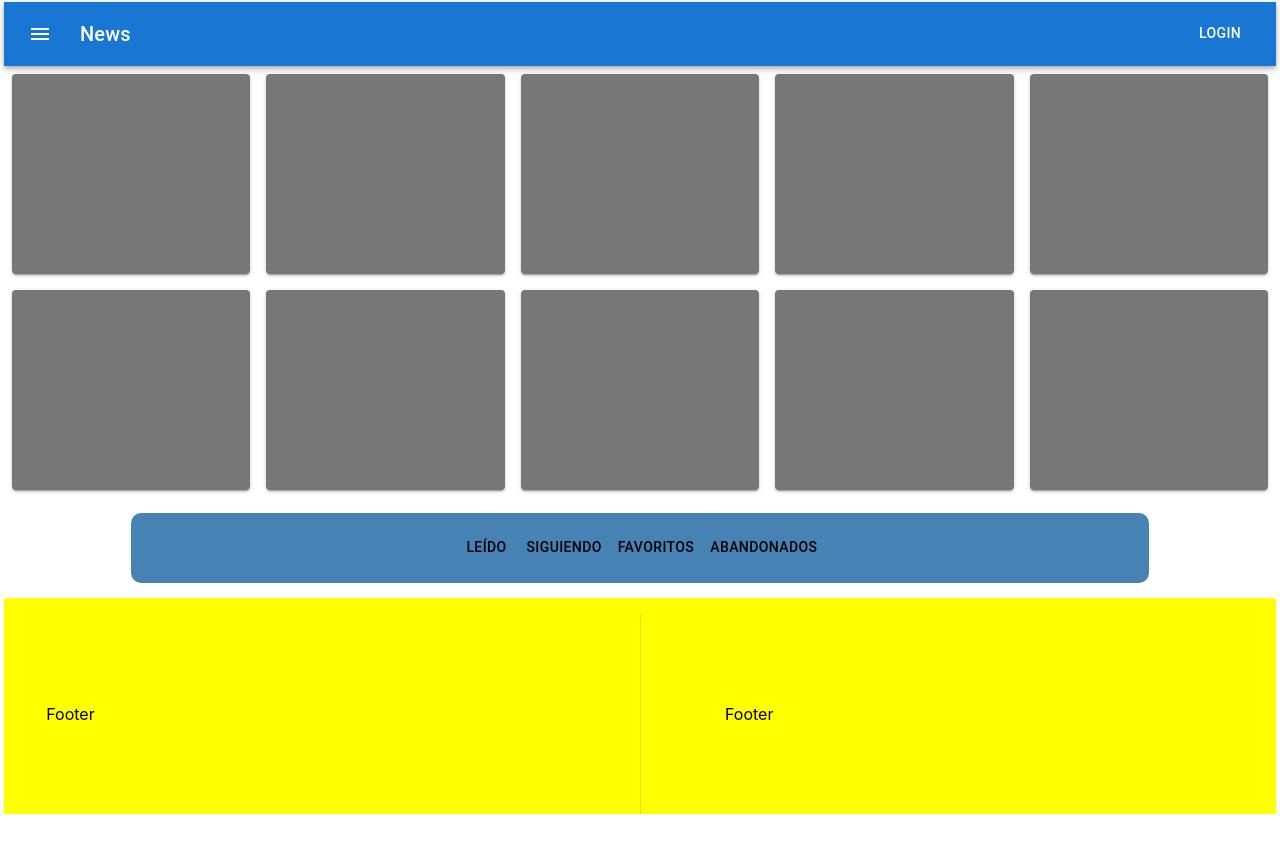
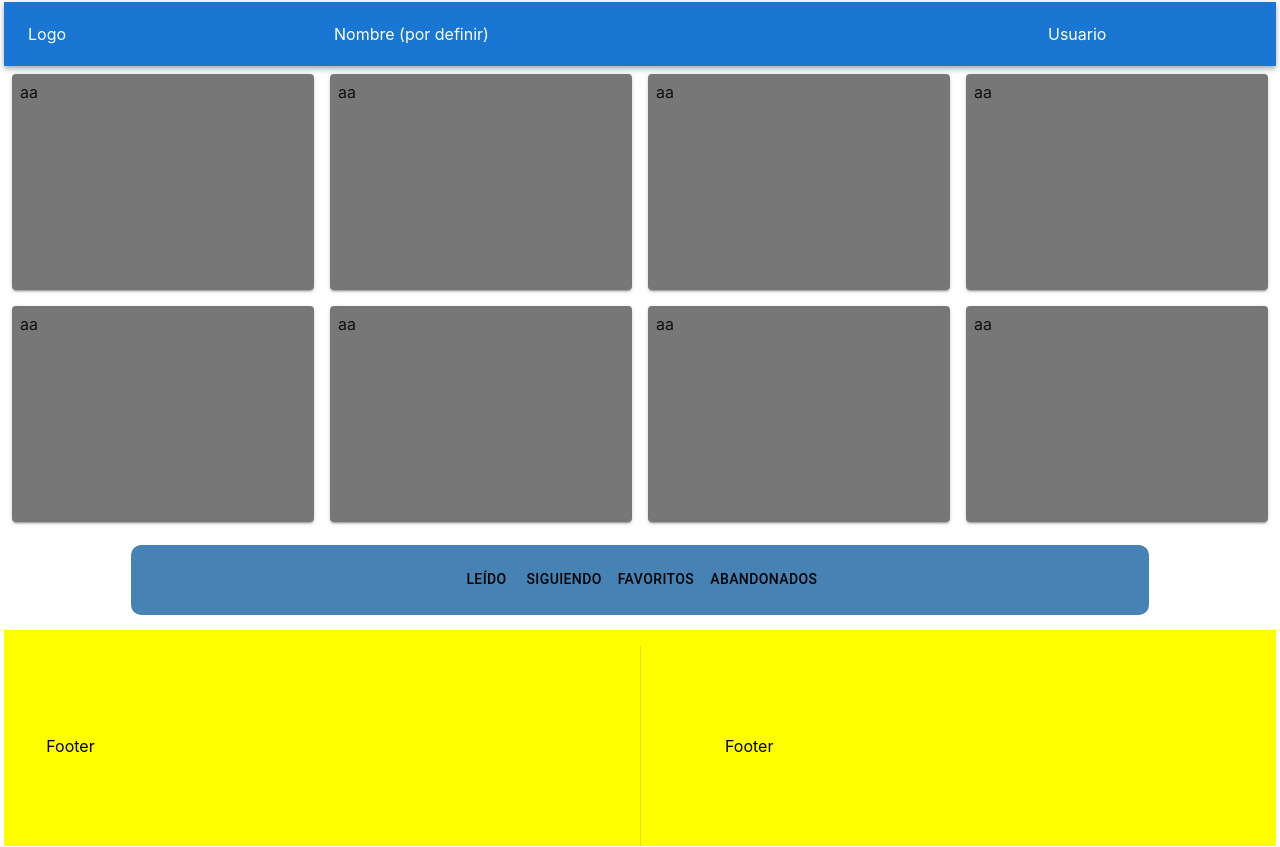
Before and after one commit to velasquezgalejandro/FirstProject, a React (Create React App) app: page / in a window 1280 px wide. Before the commit the page ends 815 px from the top, so only its background shows below. Built offline with nearby package versions, Linux system fonts and the light colour scheme.

Commit message:
orden de navbar y testeo de target

```diff
--- a/src/Frontend/MainHelpers/Targets/InfoTarget.jsx
+++ b/src/Frontend/MainHelpers/Targets/InfoTarget.jsx
@@ -1,17 +1,20 @@
 import React from 'react';
-import Paper from '@mui/material/Paper';
+import Card from '@mui/material/Card';
 
 const InfoTarget = () => {
   return (
-    <Paper
+    <Card
       elevation={2}
       sx={{
         width: '25%',
         height: '200px',
         bgcolor: '#777',
+        p: 1,
         m: 1,
       }}
-    />
+    >
+      aa
+    </Card>
   );
 };
 
--- a/src/Frontend/MainHelpers/Targets/Target.jsx
+++ b/src/Frontend/MainHelpers/Targets/Target.jsx
@@ -15,7 +15,6 @@ const Target = () => {
           <InfoTarget />
           <InfoTarget />
           <InfoTarget />
-          <InfoTarget />
         </Grid>
       </Grid>
 
@@ -29,7 +28,6 @@ const Target = () => {
           <InfoTarget />
           <InfoTarget />
           <InfoTarget />
-          <InfoTarget />
         </Grid>
       </Grid>
     </Grid>
--- a/src/Frontend/Navbar.jsx
+++ b/src/Frontend/Navbar.jsx
@@ -1,33 +1,27 @@
 import React from 'react';
 import AppBar from '@mui/material/AppBar';
-import Box from '@mui/material/Box';
+import Grid from '@mui/material/Grid';
 import Toolbar from '@mui/material/Toolbar';
-import Typography from '@mui/material/Typography';
-import Button from '@mui/material/Button';
-import IconButton from '@mui/material/IconButton';
-import MenuIcon from '@mui/icons-material/Menu';
 
 const Navbar = () => {
   return (
-    <Box sx={{ flexGrow: 1 }}>
+    <Grid sx={{ flexGrow: 1 }}>
       <AppBar position="static">
         <Toolbar>
-          <IconButton
-            size="large"
-            edge="start"
-            color="inherit"
-            aria-label="menu"
-            sx={{ mr: 2 }}
-          >
-            <MenuIcon />
-          </IconButton>
-          <Typography variant="h6" component="div" sx={{ flexGrow: 1 }}>
-            News
-          </Typography>
-          <Button color="inherit">Login</Button>
+          <Grid container sx={{ height: '100%', width: '100%' }}>
+            <Grid xs={3} item>
+              Logo
+            </Grid>
+            <Grid xs={7} item>
+              Nombre (por definir)
+            </Grid>
+            <Grid xs={2} item>
+              Usuario
+            </Grid>
+          </Grid>
         </Toolbar>
       </AppBar>
-    </Box>
+    </Grid>
   );
 };
 
```
